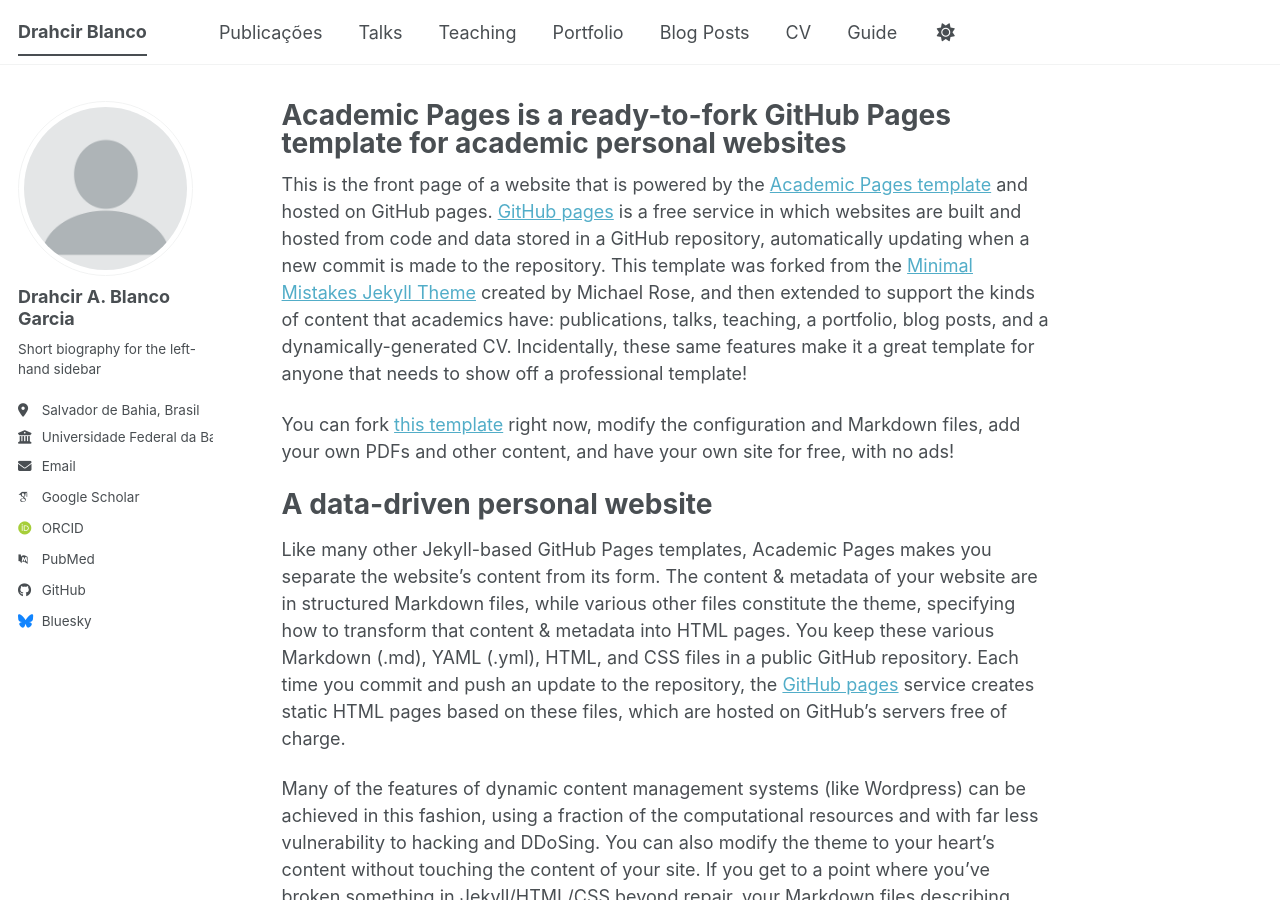
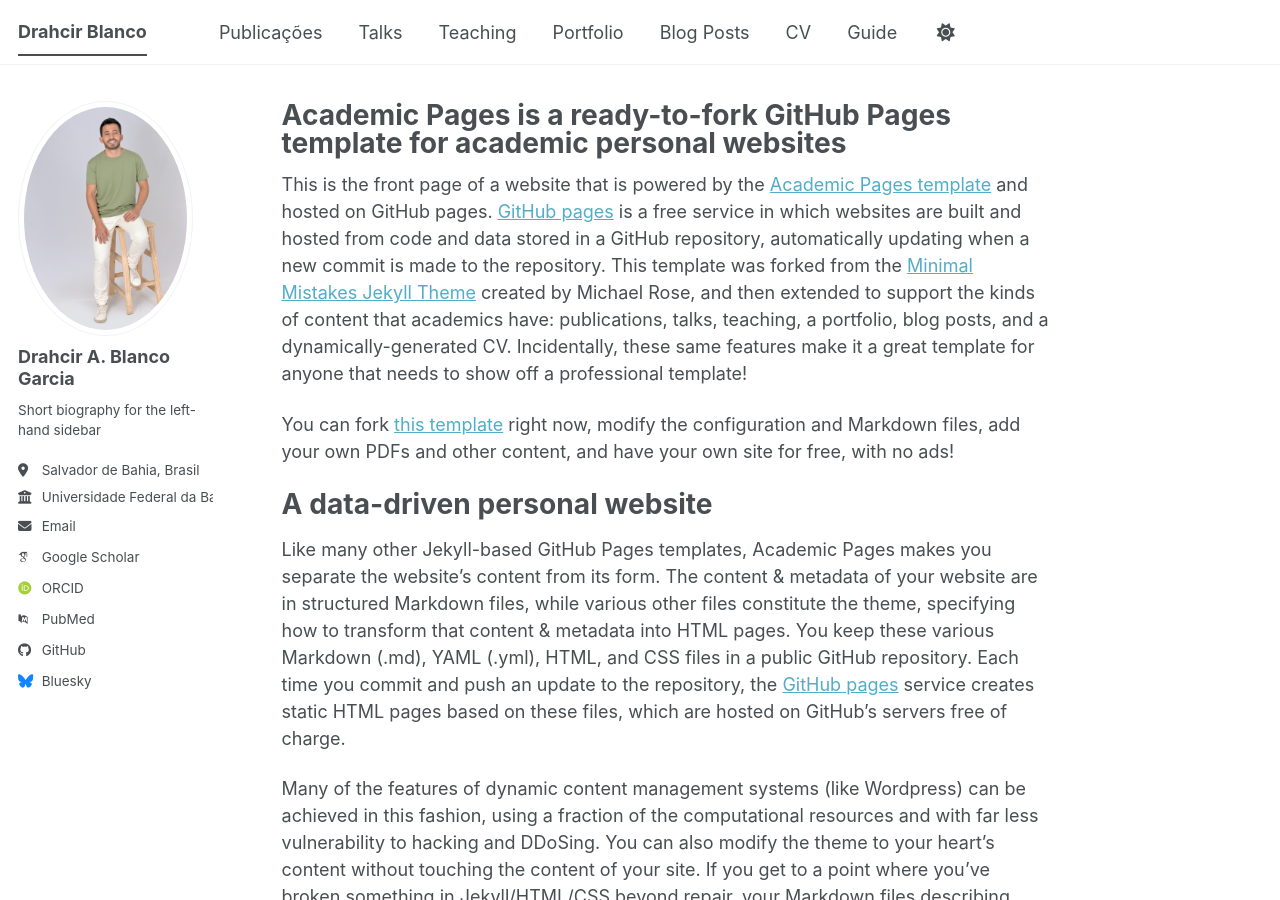
Before and after one commit to bl4nco7/drahcir, a Jekyll site: the page built from _pages/about.md, in a window 1280 px wide and 900 px high. Built offline with Jekyll 4.4.1, drawn with Linux system fonts in a browser that asks for light colours; some web fonts are replaced; a script bundle is joined from its source files by our own code; library files that are not in the unit come from our copies.

Commit message:
Update author avatar in configuration

```diff
--- a/_config.yml
+++ b/_config.yml
@@ -23,7 +23,7 @@
 #               Additional customization can be done by editing /_includes/author-profile.html
 author:
   # Biographic information
-  avatar           : "profile.png"
+  avatar           : "drahcir.png"
   name             : "Drahcir A. Blanco Garcia"
   pronouns         : # example: "she/her"
   bio              : "Short biography for the left-hand sidebar"
```
